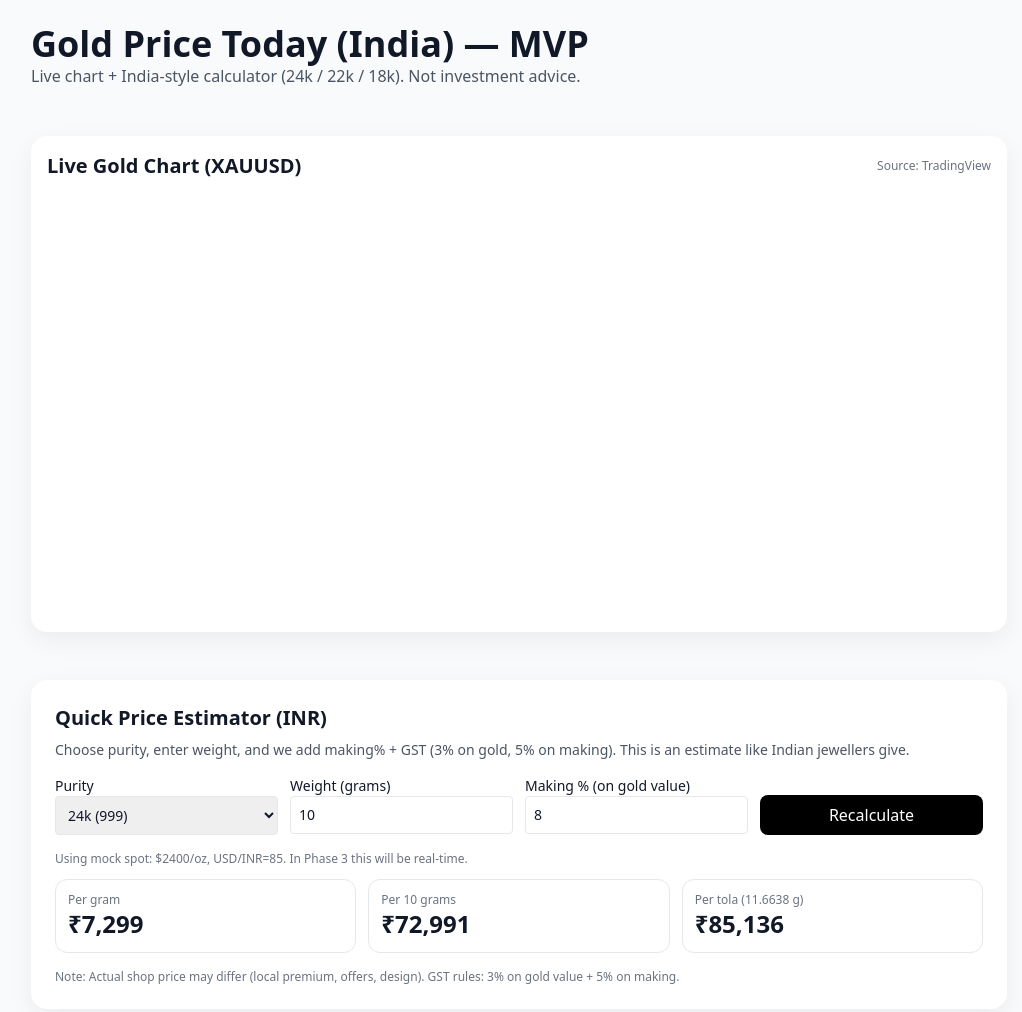
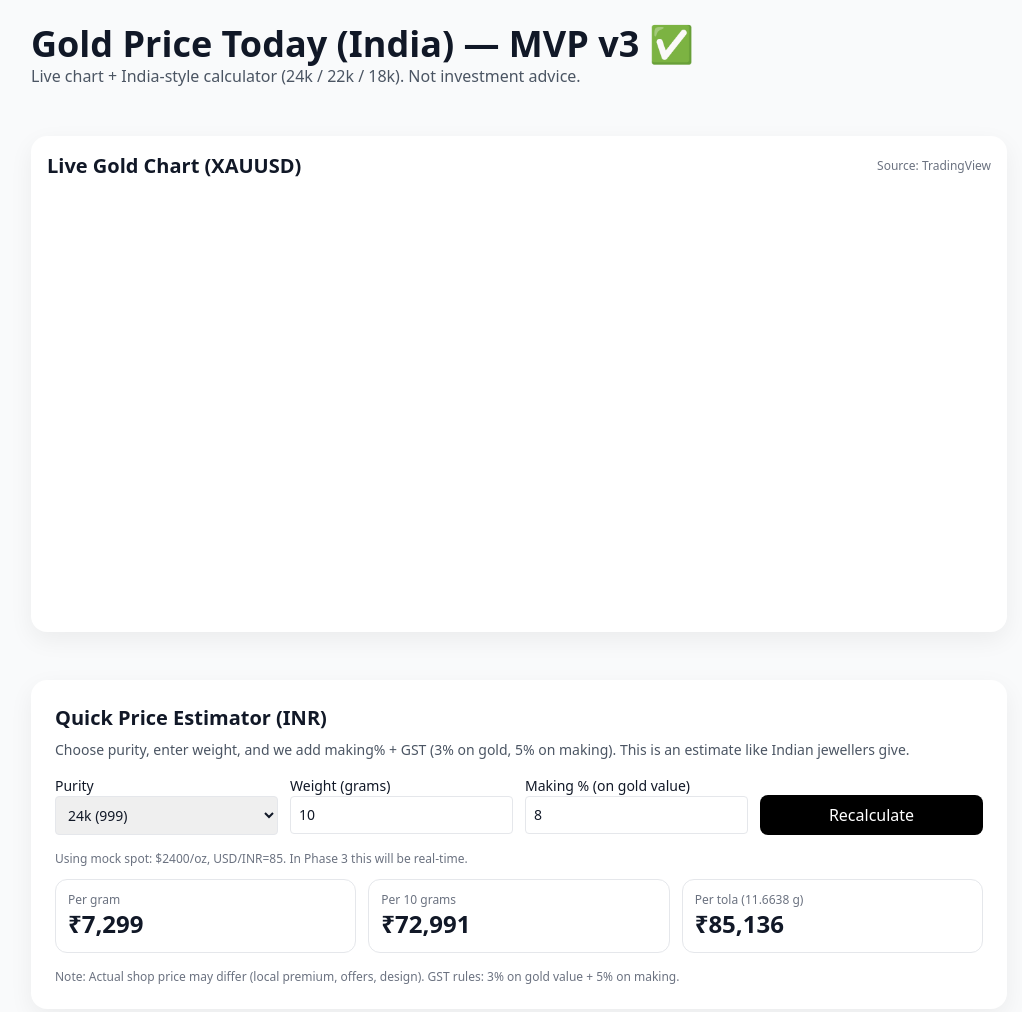
Before and after one commit to Nitish-Bhatia-2002/gold-mvp, a plain HTML site: page index.html in a window 1280 px wide. Shown: the top 1012 px of the page, without its empty margins (121-1143 px from the left). Drawn offline with nearby package versions, Linux system fonts and the light colour scheme; a script that the page names is missing.

Commit message:
bump to v3 checkmark

```diff
--- a/index.html
+++ b/index.html
@@ -19,7 +19,7 @@
 <body class="bg-gray-50 text-gray-900">
   <!-- HEADER -->
   <header class="max-w-5xl mx-auto p-4 md:p-6">
-    <h1 class="text-2xl md:text-4xl font-bold">Gold Price Today (India) — MVP</h1>
+    <h1 class="text-2xl md:text-4xl font-bold">Gold Price Today (India) — MVP v3 ✅</h1>
     <p class="text-sm md:text-base text-gray-600">
       Live chart + India-style calculator (24k / 22k / 18k). Not investment advice.
     </p>
```
